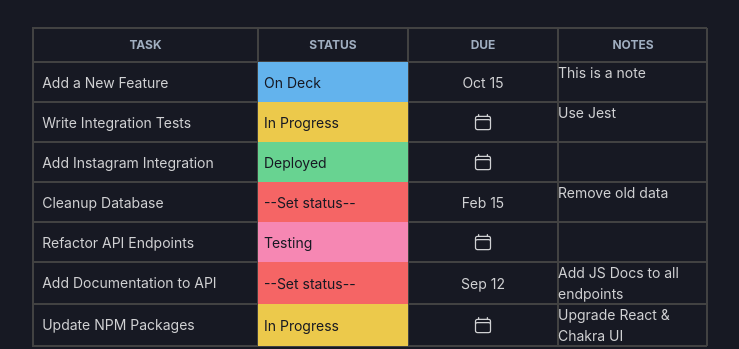
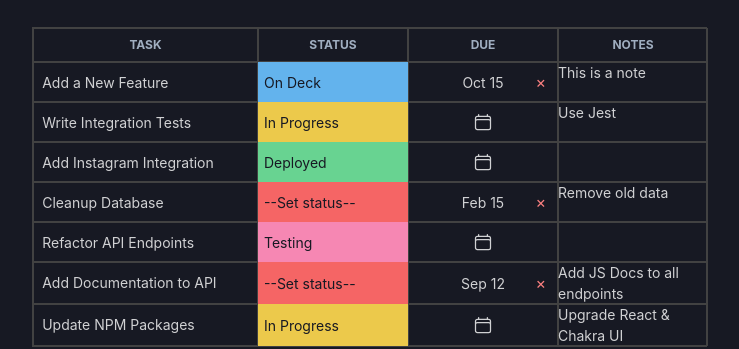
Before and after one commit to adex-badr18/react-table, a React (Vite) app: page / in a window 1280 px wide. Shown: the part 152-501 px from the top of the page, without its empty margins (132-871 px from the left). Built offline with nearby package versions, Linux system fonts and the light colour scheme.

Commit message:
feat: Clear selected date

```diff
--- a/src/components/DateCell.jsx
+++ b/src/components/DateCell.jsx
@@ -1,14 +1,28 @@
 import React, { forwardRef } from 'react';
-import { Center, Icon } from '@chakra-ui/react';
+import { Center, Icon, Box } from '@chakra-ui/react';
 import CalendarIcon from './icons/CalendarIcon';
 import DatePicker from "react-datepicker";
 import "react-datepicker/dist/react-datepicker.css";
 
-const DateCustomInput = forwardRef(({ value, onClick }, ref) => (
+const DateCustomInput = forwardRef(({ value, onClick, clearDate }, ref) => (
     <Center onClick={onClick} cursor='pointer' ref={ref}>
         {
             value ?
-                <>{value}</> :
+                <>
+                    {value}
+                    <Box
+                        pos='absolute'
+                        right={3}
+                        fontSize='md'
+                        color='red.300'
+                        onClick={(e) => {
+                            e.stopPropagation();
+                            clearDate();
+                        }}
+                    >
+                        &times;
+                    </Box>
+                </> :
                 <Icon as={CalendarIcon} fontSize='xl' />
         }
     </Center>
@@ -24,7 +38,11 @@ const DateCell = ({ getValue, row, column, table }) => {
             dateFormat='MMM d'
             selected={date}
             onChange={(date) => updateData(row.index, column.id, date)}
-            customInput={<DateCustomInput />}
+            customInput={
+                <DateCustomInput clearDate={
+                    () => updateData(row.index, column.id, null)
+                } />
+            }
         />
     )
 }
```
